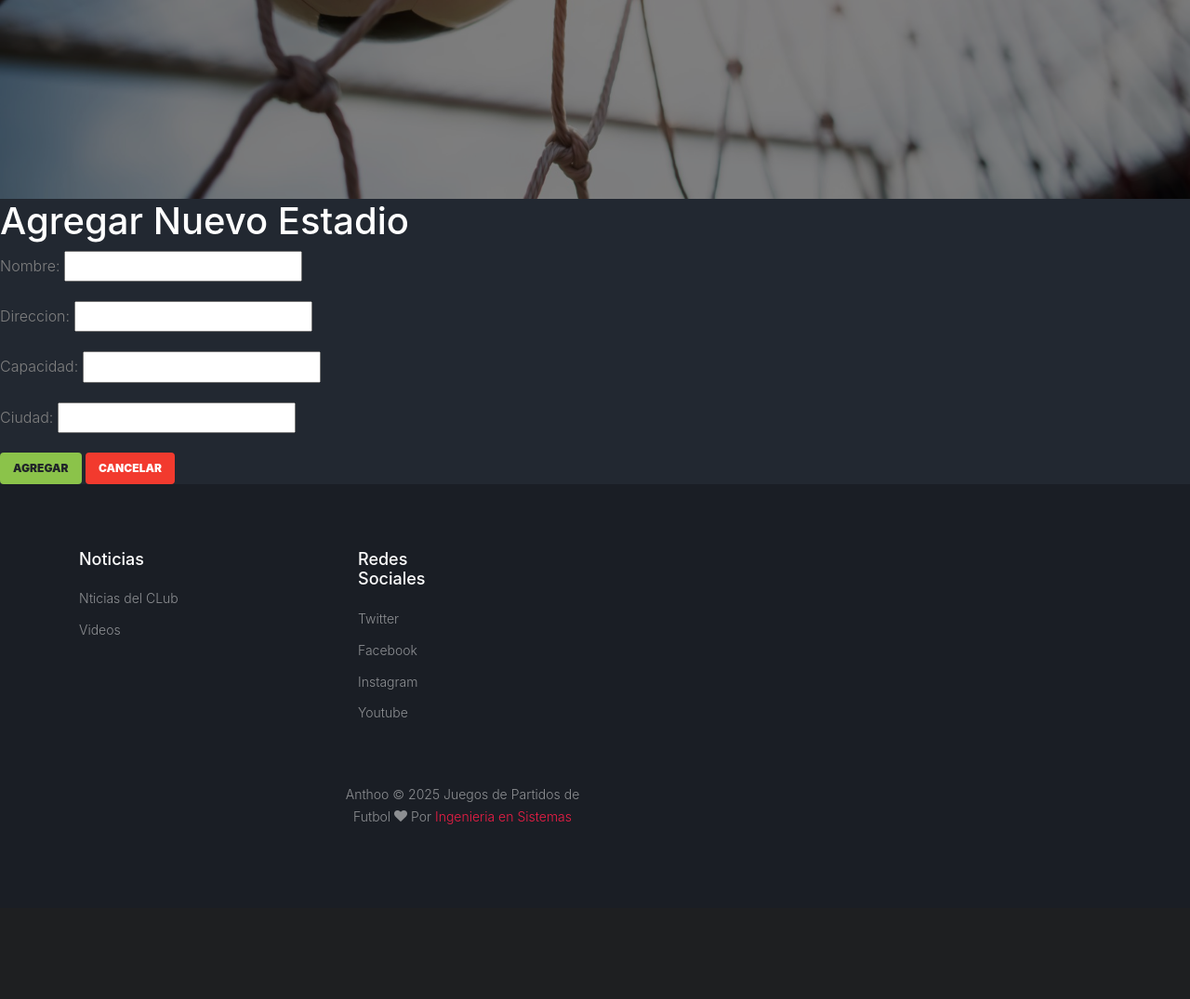
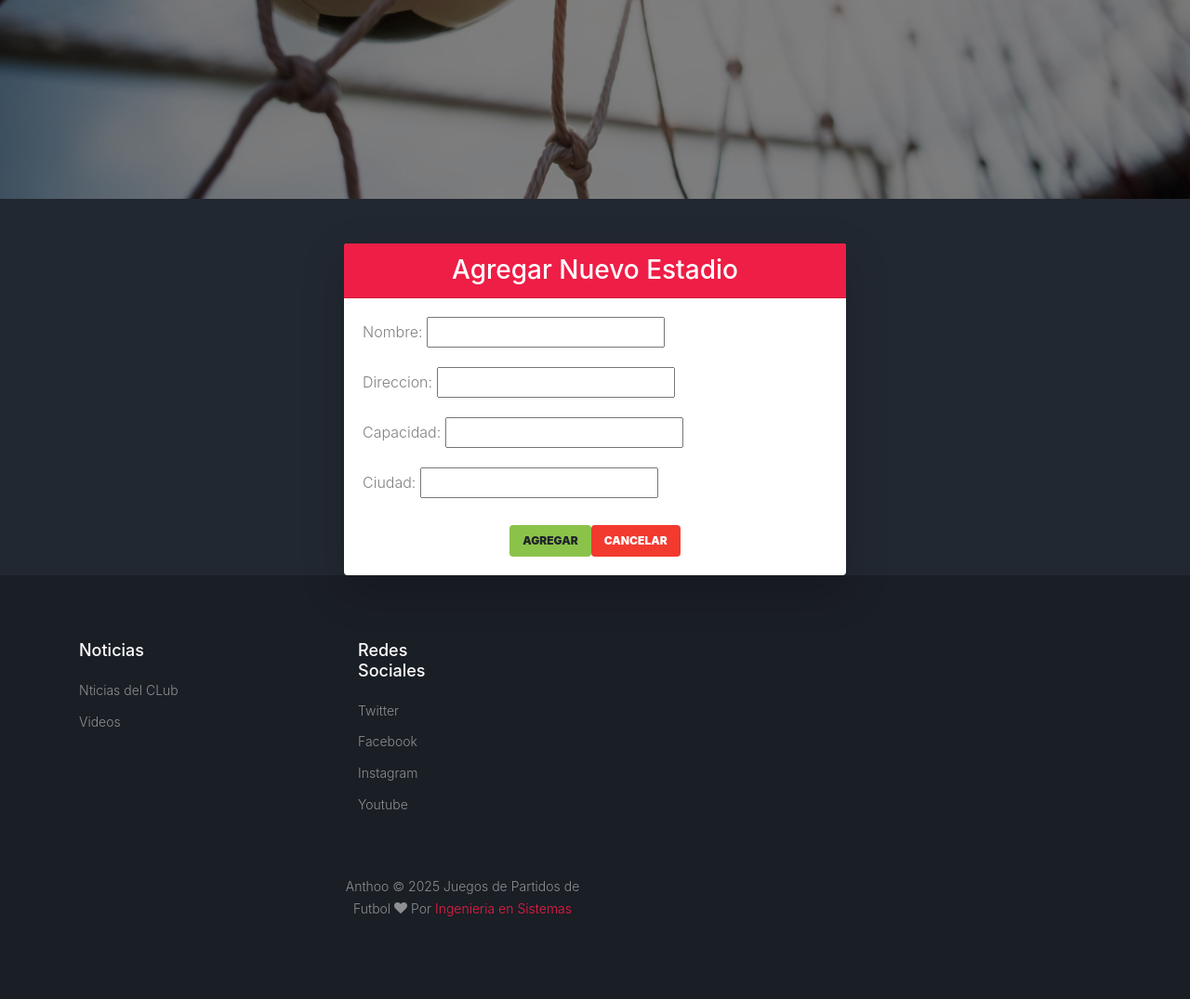
Before and after one commit to anthony4452/proyectofinalmt, a Django app: template Aplicaciones/Estadios/templates/nuevoEstadio.html in a window 1280 px wide. Shown: the part 586-1661 px from the top of the page at 93% size. Before the commit the page ends 1473 px from the top, so only its background shows below. Run offline with Django 5.2, Linux system fonts and the light colour scheme; the template is opened without the code that fills it: values that come from a table or form of the project are taken from there, others are empty; some libraries are stand-ins or nearby versions; some web fonts are replaced.

Commit message:
Formulario

```diff
--- a/Aplicaciones/Estadios/templates/estadios.html
+++ b/Aplicaciones/Estadios/templates/estadios.html
@@ -45,7 +45,7 @@
                     </tbody>
                 </table>
                 <div class="d-flex justify-content-between align-items-center mb-3">
-                    <a href="{% url 'admin_dashboard' %}" class="btn btn-danger">Cancelar</a>
+                    <a href="{% url 'admin_dashboard' %}" class="btn btn-danger">Volver</a>
                 </div>
             </div>
         </div>
--- a/Aplicaciones/Estadios/templates/nuevoEstadio.html
+++ b/Aplicaciones/Estadios/templates/nuevoEstadio.html
@@ -1,12 +1,35 @@
 {% extends "plantilla.html" %}
 
 {% block content %}
-<h1>Agregar Nuevo Estadio</h1>
-<form method="post">
-    {% csrf_token %}
-    {{ form.as_p }}
-    <button type="submit" class="btn btn-success">Agregar</button>
+<div class="container mt-5">
+  <div class="row justify-content-center">
+    <div class="col-md-6">
 
-    <a href="{% url 'admin_dashboard' %}" class="btn btn-danger">Cancelar</a>
-</form>
+      <!-- Tarjeta del formulario -->
+      <div class="card shadow-lg rounded-4 border-0">
+        <div class="card-header bg-primary text-white text-center rounded-top-4">
+          <h3 class="mb-0"><i class="bi bi-building-fill-add"></i> Agregar Nuevo Estadio</h3>
+        </div>
+
+        <div class="card-body">
+          <form method="post">
+            {% csrf_token %}
+            {{ form.as_p }}
+
+            <!-- Botones -->
+            <div class="d-flex justify-content-center gap-2 mt-4">
+              <button type="submit" class="btn btn-success">
+                <i class="bi bi-plus-circle-fill"></i> Agregar
+              </button>
+              <a href="{% url 'admin_dashboard' %}" class="btn btn-danger">
+                <i class="bi bi-arrow-left-circle-fill"></i> Cancelar
+              </a>
+            </div>
+          </form>
+        </div>
+      </div>
+
+    </div>
+  </div>
+</div>
 {% endblock %}
```
